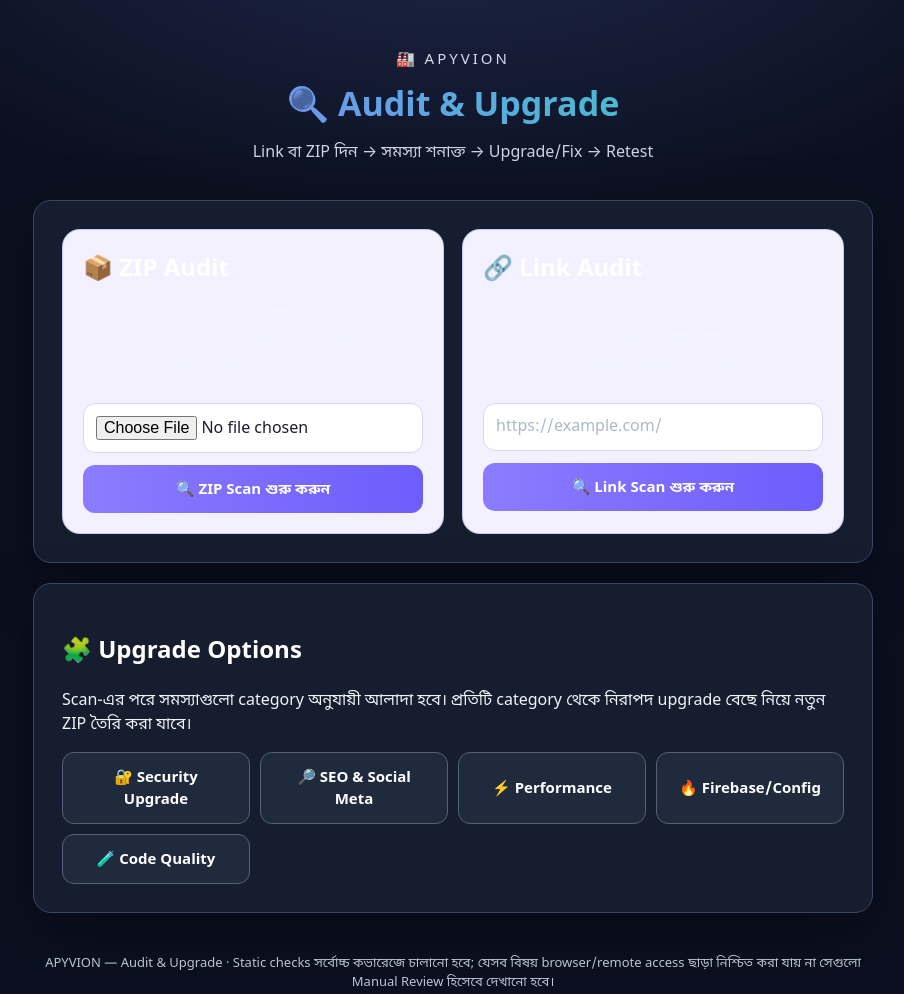
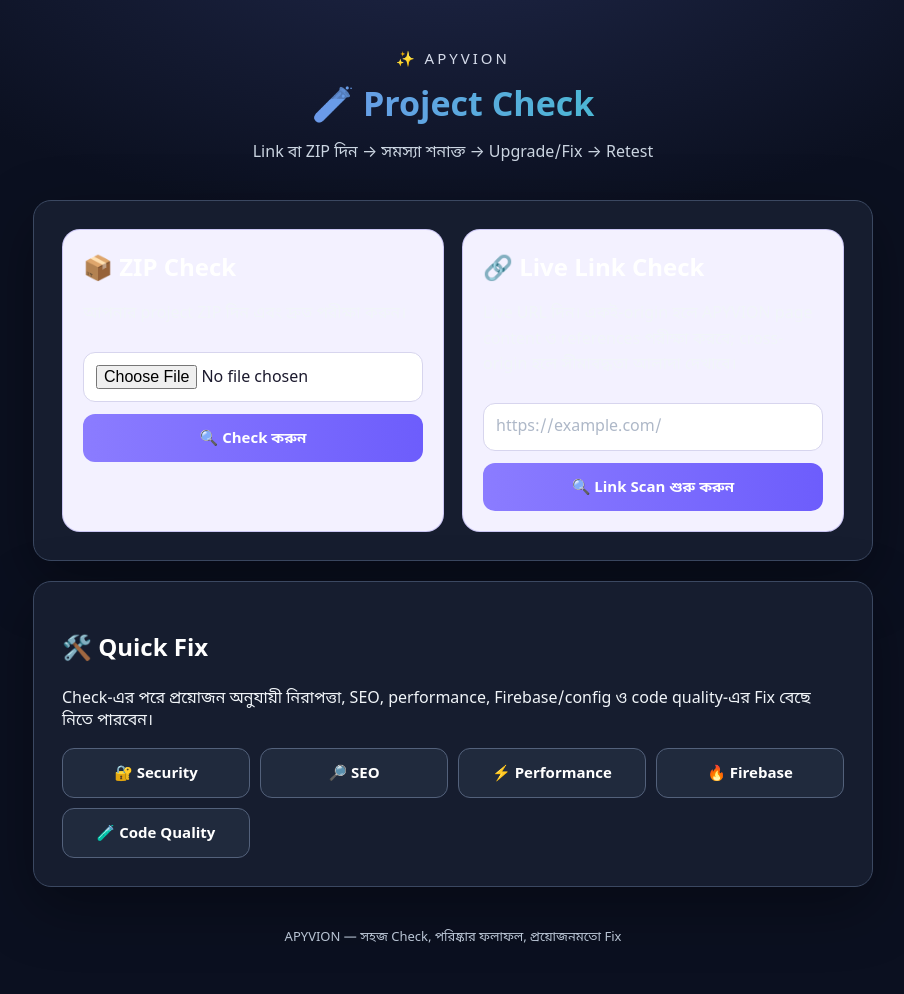
Before and after one commit to muyeedsarker/APYVION, a website with bundled scripts: page test-repair.html in a window 1280 px wide. Shown: the top 994 px of the page, without its empty margins (187-1091 px from the left). Built offline with nearby package versions, Linux system fonts and the light colour scheme.

Commit message:
Simplify Project Check experience

```diff
--- a/test-repair.html
+++ b/test-repair.html
@@ -4,7 +4,7 @@
 <meta charset="utf-8">
 <meta name="viewport" content="width=device-width,initial-scale=1">
 <title>APYVION — Audit &amp; Upgrade</title>
-<meta name="description" content="Link বা ZIP দিন → সমস্যা শনাক্ত → Upgrade/Fix → Retest">
+<meta name="description" content="Project দিন → সমস্যা দেখুন → প্রয়োজনমতো Fix করুন">
 <link rel="stylesheet" href="assets/style.css">
 <link rel="stylesheet" href="assets/app-builder.css">
 <link rel="stylesheet" href="assets/test-repair.css">
@@ -12,20 +12,20 @@
 <body>
 <main class="jf-wrap">
   <header class="jf-header">
-    <div class="jf-logo">🏭 APYVION</div>
-    <h1 class="jf-title">🔍 Audit &amp; Upgrade</h1>
+    <div class="jf-logo">✨ APYVION</div>
+    <h1 class="jf-title">🧪 Project Check</h1>
     <p class="jf-subtitle">Link বা ZIP দিন → সমস্যা শনাক্ত → Upgrade/Fix → Retest</p>
   </header>
 
   <section class="jf-panel audit-source-grid">
     <div class="audit-source-card">
-      <h2>📦 ZIP Audit</h2>
-      <p>পুরো project ZIP আপলোড করে structure, HTML, CSS, JS, config, Firebase ও security indicators পরীক্ষা করুন।</p>
+      <h2>📦 ZIP Check</h2>
+      <p>আপনার project ZIP দিন এবং দ্রুত পরীক্ষা করুন।</p>
       <input id="jfZipInput" type="file" accept=".zip,application/zip">
-      <button class="jf-btn jf-btn-primary" id="jfZipScanBtn">🔍 ZIP Scan শুরু করুন</button>
+      <button class="jf-btn jf-btn-primary" id="jfZipScanBtn">🔍 Check করুন</button>
     </div>
     <div class="audit-source-card">
-      <h2>🔗 Link Audit</h2>
+      <h2>🔗 Live Link Check</h2>
       <p>Live URL দিন। একই-origin হলে APYVION page content ও references পরীক্ষা করবে; cross-origin হলে সীমাবদ্ধতা আলাদা দেখাবে।</p>
       <input id="jfUrlInput" type="url" placeholder="https://example.com/">
       <button class="jf-btn jf-btn-primary" id="jfUrlScanBtn">🔍 Link Scan শুরু করুন</button>
@@ -33,13 +33,13 @@
   </section>
 
   <section class="jf-panel" style="margin-top:20px">
-    <h2>🧩 Upgrade Options</h2>
-    <p>Scan-এর পরে সমস্যাগুলো category অনুযায়ী আলাদা হবে। প্রতিটি category থেকে নিরাপদ upgrade বেছে নিয়ে নতুন ZIP তৈরি করা যাবে।</p>
+    <h2>🛠️ Quick Fix</h2>
+    <p>Check-এর পরে প্রয়োজন অনুযায়ী নিরাপত্তা, SEO, performance, Firebase/config ও code quality-এর Fix বেছে নিতে পারবেন।</p>
     <div class="audit-upgrade-grid">
-      <button class="jf-btn" data-upgrade-category="security">🔐 Security Upgrade</button>
-      <button class="jf-btn" data-upgrade-category="seo">🔎 SEO &amp; Social Meta</button>
+      <button class="jf-btn" data-upgrade-category="security">🔐 Security</button>
+      <button class="jf-btn" data-upgrade-category="seo">🔎 SEO</button>
       <button class="jf-btn" data-upgrade-category="performance">⚡ Performance</button>
-      <button class="jf-btn" data-upgrade-category="firebase">🔥 Firebase/Config</button>
+      <button class="jf-btn" data-upgrade-category="firebase">🔥 Firebase</button>
       <button class="jf-btn" data-upgrade-category="quality">🧪 Code Quality</button>
     </div>
   </section>
@@ -56,14 +56,14 @@
     </div>
     <div id="jfCheckList" class="jf-check-list"></div>
     <div class="jf-actions" style="margin-top:24px">
-      <button class="jf-btn" id="jfUpgradeAllBtn">🚀 Upgrade/Fix সব নিরাপদ সমস্যা</button>
-      <button class="jf-btn" id="jfRetestBtn">🧪 Retest</button>
-      <button class="jf-btn" id="jfDownloadBtn">⬇️ Upgraded ZIP</button>
-      <a class="jf-btn jf-btn-primary" href="secure.html">➡️ Secure</a>
+      <button class="jf-btn" id="jfUpgradeAllBtn">🚀 Safe Fix সবগুলো</button>
+      <button class="jf-btn" id="jfRetestBtn">🧪 আবার Check</button>
+      <button class="jf-btn" id="jfDownloadBtn">⬇️ Updated ZIP</button>
+      <a class="jf-btn jf-btn-primary" href="index.html">🏠 Home</a>
     </div>
   </section>
 
-  <p class="jf-footer-note">APYVION — Audit &amp; Upgrade · Static checks সর্বোচ্চ কভারেজে চালানো হবে; যেসব বিষয় browser/remote access ছাড়া নিশ্চিত করা যায় না সেগুলো Manual Review হিসেবে দেখানো হবে।</p>
+  <p class="jf-footer-note">APYVION — সহজ Check, পরিষ্কার ফলাফল, প্রয়োজনমতো Fix</p>
 </main>
 <script src="https://cdnjs.cloudflare.com/ajax/libs/jszip/3.10.1/jszip.min.js"></script>
 <script src="assets/test-repair.js"></script>
```
